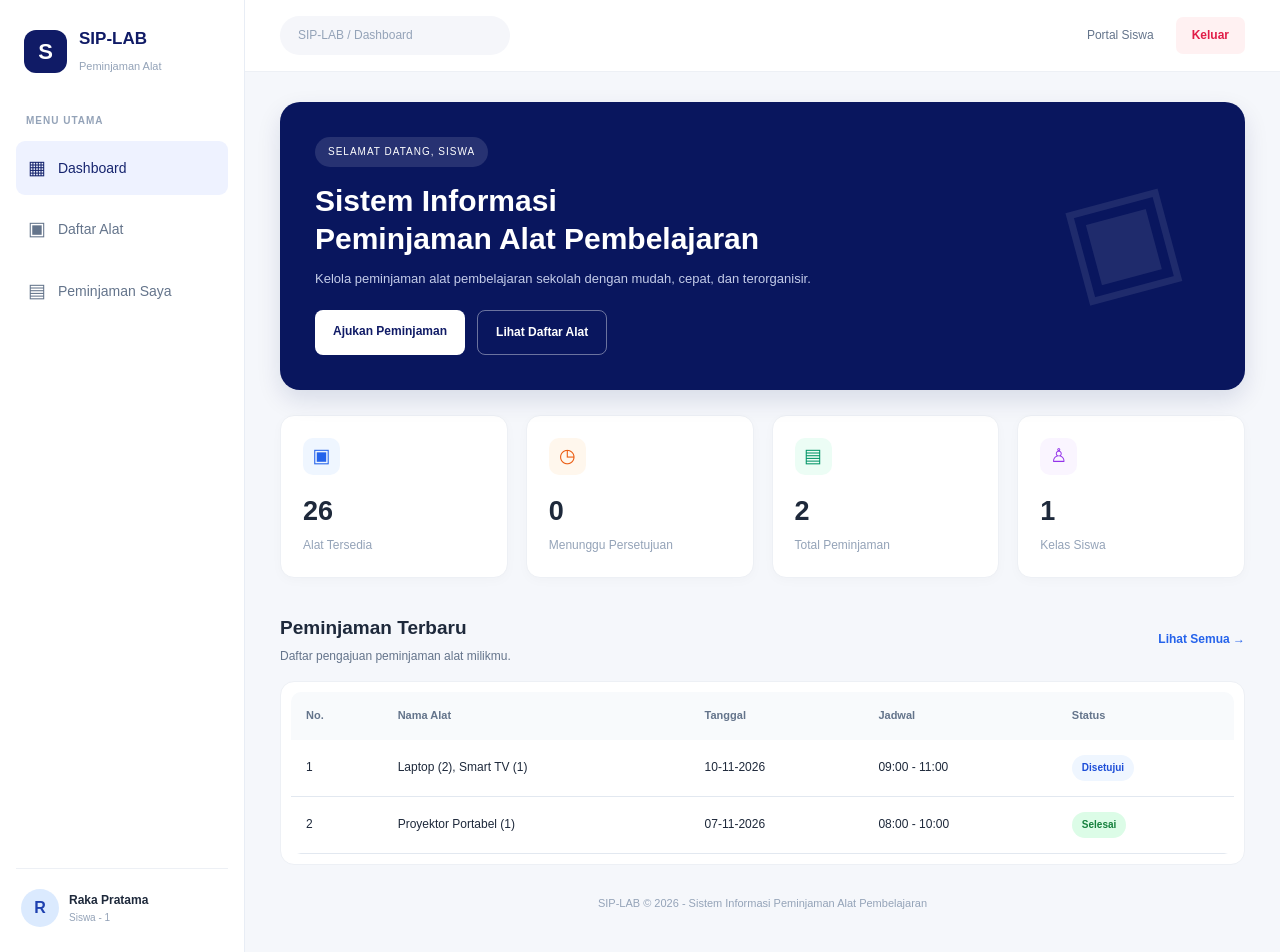
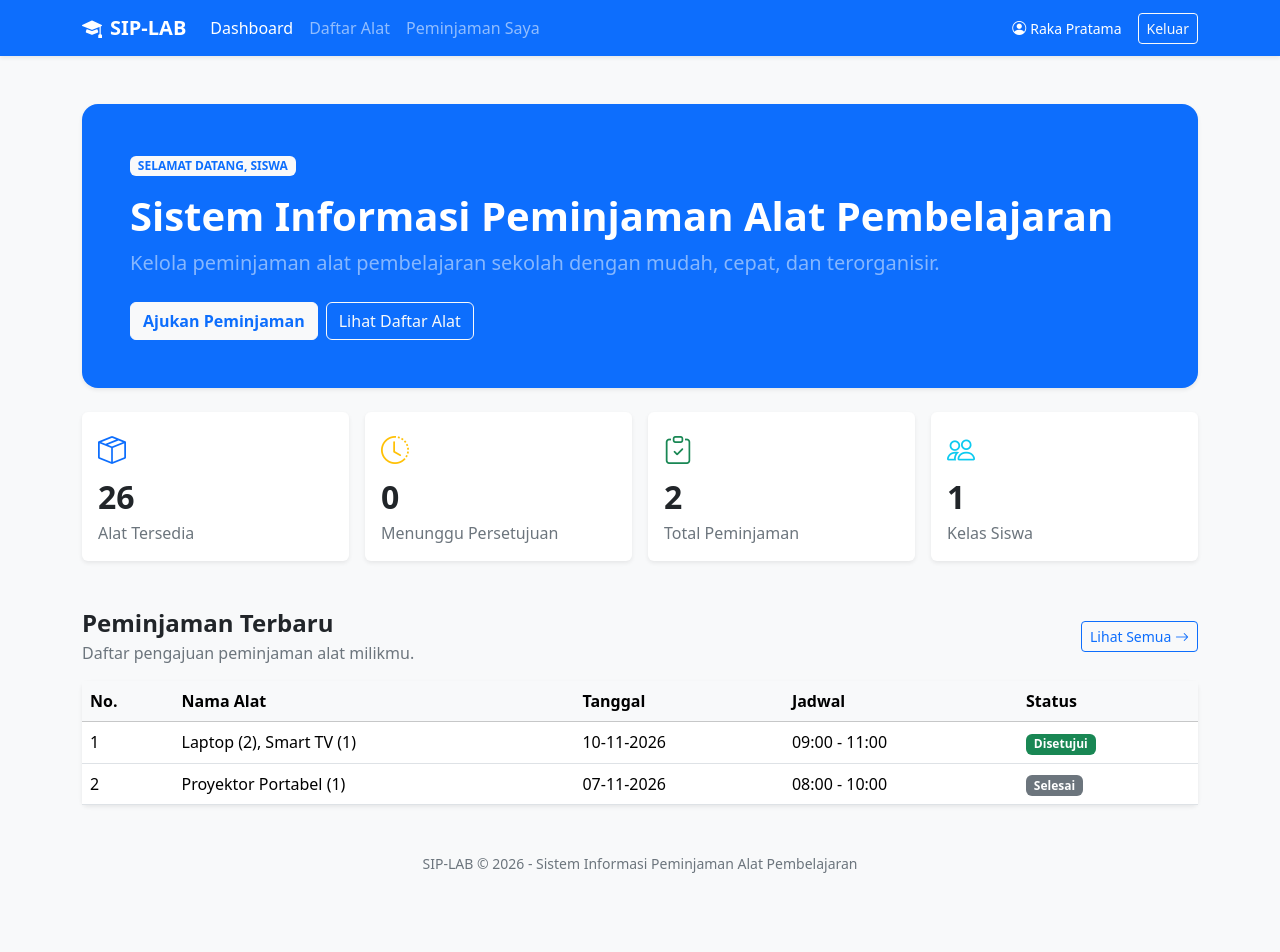
Before and after one commit to obiepramudia/SIP-LAB, a PHP site: page /dashboard.php in a window 1280 px wide. After the commit the page ends 873 px from the top, so only its background shows below. Run offline with PHP 8.4, Linux system fonts and the light colour scheme; a user stored in the database is signed in; data comes from the database, SQL or seed files in the repository.

Commit message:
Refactor dashboard layout and update styles

```diff
--- a/dashboard.php
+++ b/dashboard.php
@@ -72,216 +72,115 @@ $stmt->bind_param("i", $idUser);
 $stmt->execute();
 $riwayat = $stmt->get_result();
 ?>
-
 <!DOCTYPE html>
 <html lang="id">
 <head>
     <meta charset="UTF-8">
-    <meta name="viewport" content="width=device-width, initial-scale=1.0">
+    <meta name="viewport" content="width=device-width, initial-scale=1">
     <title>Dashboard - SIP-LAB</title>
-    <link rel="stylesheet" href="style.css">
+    <link href="https://cdn.jsdelivr.net/npm/bootstrap@5.3.3/dist/css/bootstrap.min.css" rel="stylesheet">
+    <link href="https://cdn.jsdelivr.net/npm/bootstrap-icons@1.11.3/font/bootstrap-icons.min.css" rel="stylesheet">
 </head>
-<body class="dashboard-page">
+<body class="bg-light">
+<nav class="navbar navbar-expand-lg navbar-dark bg-primary shadow-sm">
+    <div class="container">
+        <a class="navbar-brand fw-bold" href="dashboard.php"><i class="bi bi-mortarboard-fill me-2"></i>SIP-LAB</a>
+        <button class="navbar-toggler" type="button" data-bs-toggle="collapse" data-bs-target="#navbarSiswa" aria-controls="navbarSiswa" aria-expanded="false" aria-label="Buka navigasi">
+            <span class="navbar-toggler-icon"></span>
+        </button>
+        <div class="collapse navbar-collapse" id="navbarSiswa">
+            <ul class="navbar-nav me-auto mb-2 mb-lg-0">
+                <li class="nav-item"><a class="nav-link active" href="dashboard.php">Dashboard</a></li>
+                <li class="nav-item"><a class="nav-link" href="daftar-alat.php">Daftar Alat</a></li>
+                <li class="nav-item"><a class="nav-link" href="peminjaman-saya.php">Peminjaman Saya</a></li>
+            </ul>
+            <div class="d-flex align-items-center gap-3 text-white">
+                <span class="small"><i class="bi bi-person-circle me-1"></i><?php echo e($nama); ?></span>
+                <a href="logout.php" class="btn btn-outline-light btn-sm">Keluar</a>
+            </div>
+        </div>
+    </div>
+</nav>
 
-<div class="app-layout">
-
-    <!-- SIDEBAR -->
-    <aside class="sidebar">
-
-        <div class="brand">
-            <div class="brand-icon">S</div>
-            <div>
-                <h3>SIP-LAB</h3>
-                <span>Peminjaman Alat</span>
+<main class="container py-4 py-lg-5">
+    <div class="p-4 p-md-5 mb-4 bg-primary text-white rounded-4 shadow-sm">
+        <span class="badge bg-light text-primary mb-3">SELAMAT DATANG, SISWA</span>
+        <h1 class="fw-bold display-6">Sistem Informasi Peminjaman Alat Pembelajaran</h1>
+        <p class="lead text-white-50 mb-4">Kelola peminjaman alat pembelajaran sekolah dengan mudah, cepat, dan terorganisir.</p>
+        <div class="d-flex flex-wrap gap-2">
+            <a href="peminjaman-saya.php" class="btn btn-light text-primary fw-semibold">Ajukan Peminjaman</a>
+            <a href="daftar-alat.php" class="btn btn-outline-light">Lihat Daftar Alat</a>
         </div>
     </div>
 
-        <p class="sidebar-label">MENU UTAMA</p>
-
-        <nav class="sidebar-menu">
-            <a href="dashboard.php" class="active">
-                <span>▦</span> Dashboard
-            </a>
-
-            <a href="daftar-alat.php">
-                <span>▣</span> Daftar Alat
-            </a>
-
-            <a href="peminjaman-saya.php">
-                <span>▤</span> Peminjaman Saya
-            </a>
-        </nav>
-
-        <div class="sidebar-profile">
-            <div class="profile-avatar">
-                <?php echo strtoupper(substr($nama, 0, 1)); ?>
+    <div class="row g-3 mb-5">
+        <div class="col-6 col-lg-3">
+            <div class="card border-0 shadow-sm h-100"><div class="card-body">
+                <div class="text-primary fs-3 mb-2"><i class="bi bi-box-seam"></i></div>
+                <h2 class="fw-bold mb-1"><?php echo $totalAlat; ?></h2><p class="text-secondary mb-0">Alat Tersedia</p>
+            </div></div>
         </div>
-
-            <div class="profile-info">
-                <strong><?php echo e($nama); ?></strong>
-                <span>Siswa - <?php echo e($kelas); ?></span>
+        <div class="col-6 col-lg-3">
+            <div class="card border-0 shadow-sm h-100"><div class="card-body">
+                <div class="text-warning fs-3 mb-2"><i class="bi bi-clock-history"></i></div>
+                <h2 class="fw-bold mb-1"><?php echo $totalMenunggu; ?></h2><p class="text-secondary mb-0">Menunggu Persetujuan</p>
+            </div></div>
+        </div>
+        <div class="col-6 col-lg-3">
+            <div class="card border-0 shadow-sm h-100"><div class="card-body">
+                <div class="text-success fs-3 mb-2"><i class="bi bi-clipboard-check"></i></div>
+                <h2 class="fw-bold mb-1"><?php echo $totalPeminjaman; ?></h2><p class="text-secondary mb-0">Total Peminjaman</p>
+            </div></div>
+        </div>
+        <div class="col-6 col-lg-3">
+            <div class="card border-0 shadow-sm h-100"><div class="card-body">
+                <div class="text-info fs-3 mb-2"><i class="bi bi-people"></i></div>
+                <h2 class="fw-bold mb-1"><?php echo e($kelas); ?></h2><p class="text-secondary mb-0">Kelas Siswa</p>
+            </div></div>
         </div>
     </div>
 
-    </aside>
-
-    <!-- KONTEN UTAMA -->
-    <main class="main-content">
-
-        <header class="topbar">
-            <div class="search-placeholder">
-                SIP-LAB / Dashboard
+    <div class="d-flex flex-wrap justify-content-between align-items-center gap-2 mb-3">
+        <div><h2 class="h4 fw-bold mb-1">Peminjaman Terbaru</h2><p class="text-secondary mb-0">Daftar pengajuan peminjaman alat milikmu.</p></div>
+        <a href="peminjaman-saya.php" class="btn btn-outline-primary btn-sm">Lihat Semua <i class="bi bi-arrow-right"></i></a>
     </div>
 
-            <div class="topbar-user">
-                <span>Portal Siswa</span>
-                <a href="logout.php">Keluar</a>
-            </div>
-        </header>
-
-        <section class="content-area">
-
-            <!-- HERO -->
-            <div class="hero-banner">
-                <div class="hero-text">
-                    <span class="hero-label">SELAMAT DATANG, SISWA</span>
-
-                    <h1>
-                        Sistem Informasi<br>
-                        Peminjaman Alat Pembelajaran
-                    </h1>
-
-                    <p>
-                        Kelola peminjaman alat pembelajaran sekolah
-                        dengan mudah, cepat, dan terorganisir.
-                    </p>
-
-                    <div class="hero-buttons">
-                        <a href="peminjaman-saya.php" class="btn-white">
-                            Ajukan Peminjaman
-                        </a>
-
-                        <a href="daftar-alat.php" class="btn-outline">
-                            Lihat Daftar Alat
-                        </a>
-                    </div>
-                </div>
-
-                <div class="hero-decoration">▣</div>
-            </div>
-
-            <!-- STATISTIK -->
-            <div class="stats-grid">
-
-                <div class="stat-card">
-                    <div class="stat-icon blue">▣</div>
-                    <h2><?php echo $totalAlat; ?></h2>
-                    <p>Alat Tersedia</p>
-                </div>
-
-                <div class="stat-card">
-                    <div class="stat-icon orange">◷</div>
-                    <h2><?php echo $totalMenunggu; ?></h2>
-                    <p>Menunggu Persetujuan</p>
-                </div>
-
-                <div class="stat-card">
-                    <div class="stat-icon green">▤</div>
-                    <h2><?php echo $totalPeminjaman; ?></h2>
-                    <p>Total Peminjaman</p>
-                </div>
-
-                <div class="stat-card">
-                    <div class="stat-icon purple">♙</div>
-                    <h2><?php echo e($kelas); ?></h2>
-                    <p>Kelas Siswa</p>
-                </div>
-
-            </div>
-
-            <!-- RIWAYAT TERBARU -->
-            <div class="section-heading">
-                <div>
-                    <h2>Peminjaman Terbaru</h2>
-                    <p>Daftar pengajuan peminjaman alat milikmu.</p>
-                </div>
-
-                <a href="peminjaman-saya.php">Lihat Semua →</a>
-            </div>
-
-            <div class="table-card">
-                <table>
-                    <thead>
-                        <tr>
-                            <th>No.</th>
-                            <th>Nama Alat</th>
-                            <th>Tanggal</th>
-                            <th>Jadwal</th>
-                            <th>Status</th>
-                        </tr>
-                    </thead>
-
+    <div class="card border-0 shadow-sm">
+        <div class="table-responsive">
+            <table class="table table-hover align-middle mb-0">
+                <thead class="table-light"><tr><th>No.</th><th>Nama Alat</th><th>Tanggal</th><th>Jadwal</th><th>Status</th></tr></thead>
                 <tbody>
                 <?php if ($riwayat->num_rows > 0): ?>
-                        <?php $no = 1; ?>
-                        <?php while ($row = $riwayat->fetch_assoc()): ?>
-
+                    <?php $no = 1; while ($row = $riwayat->fetch_assoc()): ?>
+                        <?php
+                        $status = $row["status_peminjaman"];
+                        $warnaStatus = [
+                            "menunggu" => "warning",
+                            "disetujui" => "success",
+                            "ditolak" => "danger",
+                            "sedang_dipinjam" => "info",
+                            "selesai" => "secondary"
+                        ][$status] ?? "secondary";
+                        ?>
                         <tr>
                             <td><?php echo $no++; ?></td>
-
-                                <td>
-                                    <?php echo e($row["daftar_alat"] ?? "-"); ?>
-                                </td>
-
-                                <td>
-                                    <?php
-                                    echo date(
-                                        "d-m-Y",
-                                        strtotime($row["tanggal_peminjaman"])
-                                    );
-                                    ?>
-                                </td>
-
-                                <td>
-                                    <?php
-                                    echo date("H:i", strtotime($row["waktu_mulai"]))
-                                        . " - " .
-                                        date("H:i", strtotime($row["waktu_selesai"]));
-                                    ?>
-                                </td>
-
-                                <td>
-                                    <span class="status-badge status-<?php echo e($row["status_peminjaman"]); ?>">
-                                        <?php echo ucfirst(str_replace("_", " ", $row["status_peminjaman"])); ?>
-                                    </span>
-                                </td>
+                            <td><?php echo e($row["daftar_alat"] ?? "-"); ?></td>
+                            <td><?php echo date("d-m-Y", strtotime($row["tanggal_peminjaman"])); ?></td>
+                            <td><?php echo date("H:i", strtotime($row["waktu_mulai"])) . " - " . date("H:i", strtotime($row["waktu_selesai"])); ?></td>
+                            <td><span class="badge text-bg-<?php echo $warnaStatus; ?>"><?php echo ucfirst(str_replace("_", " ", $status)); ?></span></td>
                         </tr>
-
                     <?php endwhile; ?>
-
                 <?php else: ?>
-                        <tr>
-                            <td colspan="5" class="empty-data">
-                                Belum ada riwayat peminjaman.
-                            </td>
-                        </tr>
+                    <tr><td colspan="5" class="text-center text-secondary py-4">Belum ada riwayat peminjaman.</td></tr>
                 <?php endif; ?>
                 </tbody>
             </table>
         </div>
-
-            <footer class="page-footer">
-                SIP-LAB © 2026 - Sistem Informasi Peminjaman Alat Pembelajaran
-            </footer>
-
-        </section>
-    </main>
-
     </div>
 
+    <footer class="text-center text-secondary small mt-5">SIP-LAB © 2026 - Sistem Informasi Peminjaman Alat Pembelajaran</footer>
+</main>
+<script src="https://cdn.jsdelivr.net/npm/bootstrap@5.3.3/dist/js/bootstrap.bundle.min.js"></script>
 </body>
 </html>
-
-<?php
-$stmt->close();
-?>
+<?php $stmt->close(); ?>
```
Lines whose indentation alone changed are shown as unchanged.
